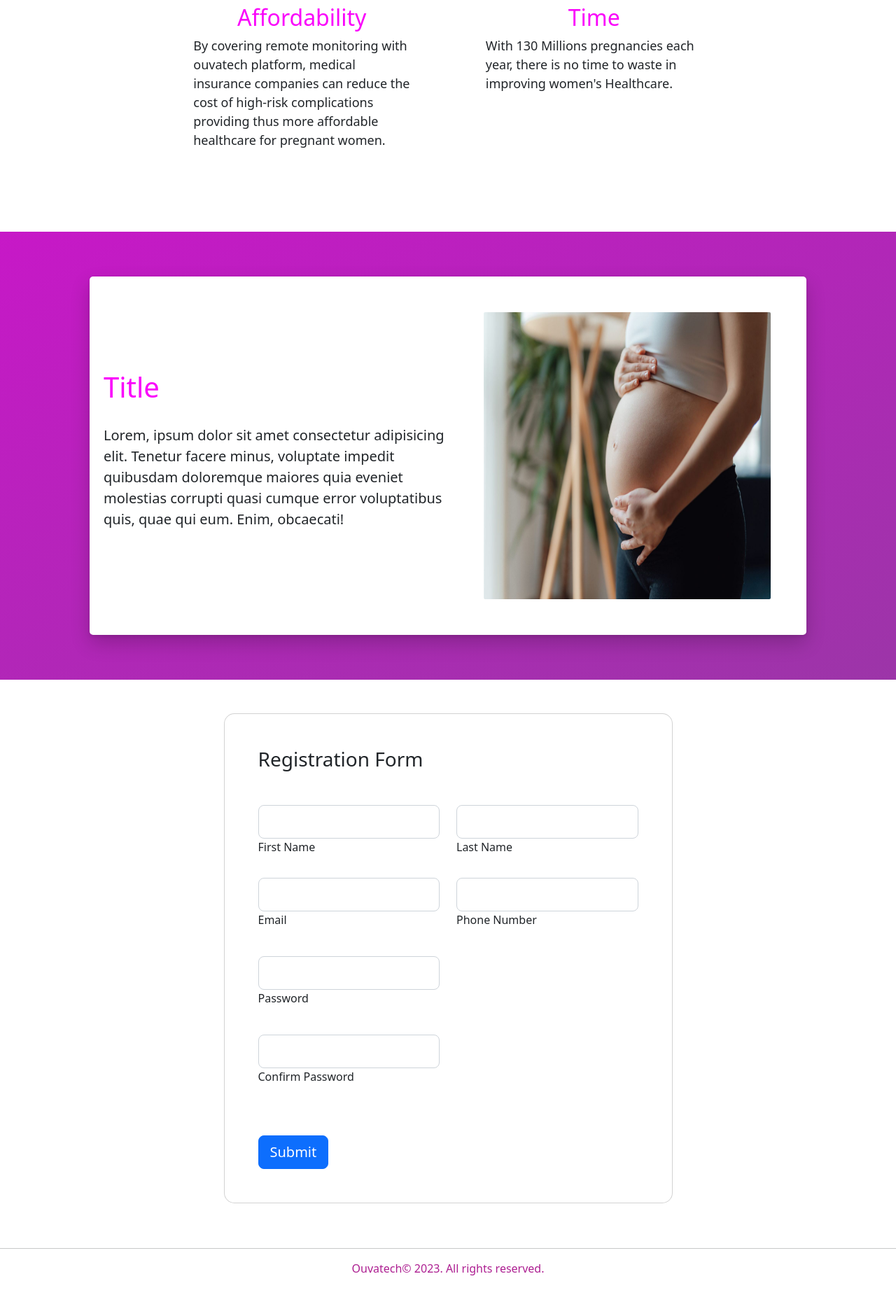
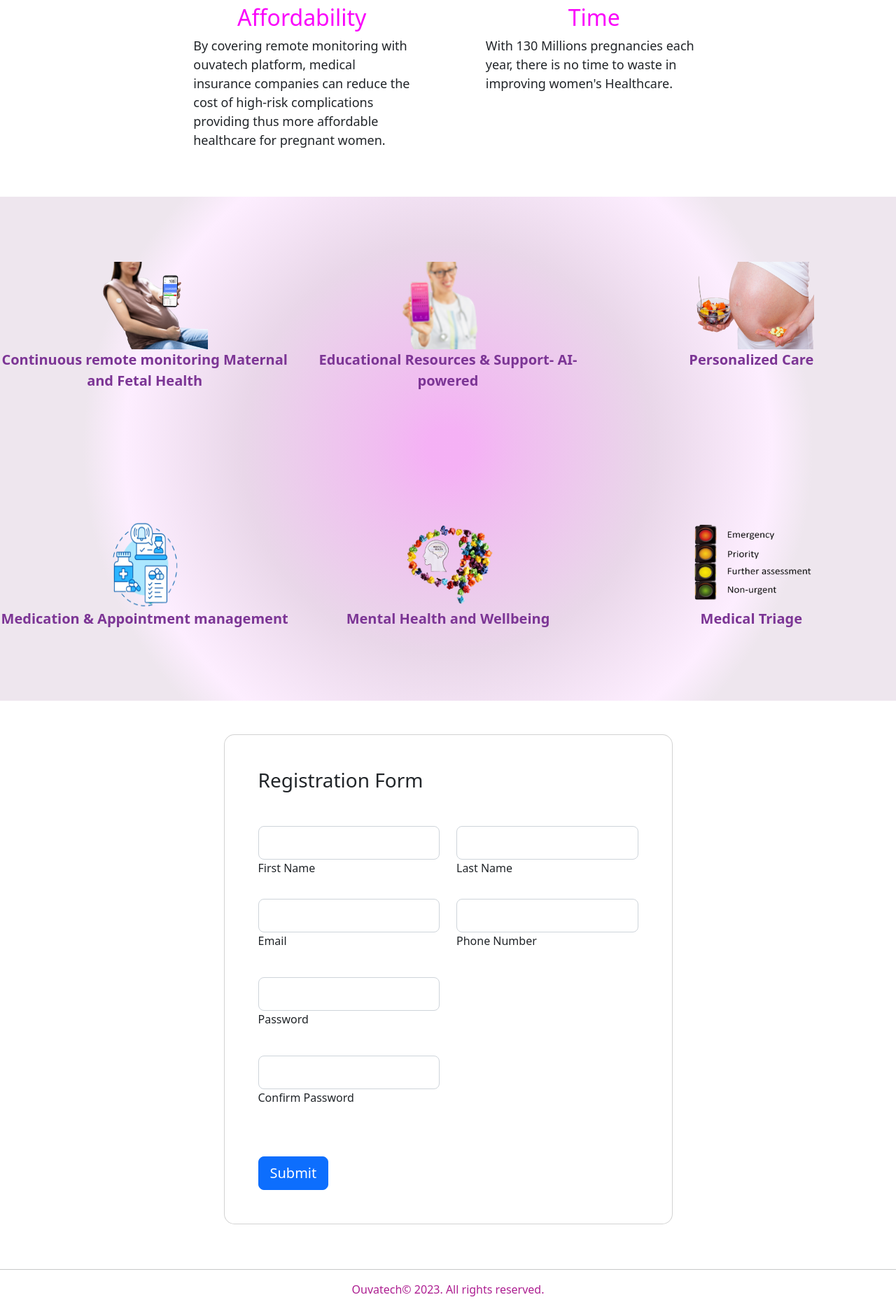
Before and after one commit to Maroun-M/final-pregnacare, a PHP site: page / in a window 1280 px wide. Shown: the part 1278-3148 px from the top of the page at 70% size. Before the commit the page ends 3100 px from the top, so only its background shows below. Run offline with PHP 8.4, Linux system fonts and the light colour scheme.

Commit message:
changed info section

```diff
--- a/index.html
+++ b/index.html
@@ -1,6 +1,5 @@
 <!DOCTYPE html>
 <html lang="en">
-
   <head>
     <meta charset="UTF-8" />
     <meta http-equiv="X-UA-Compatible" content="IE=edge" />
@@ -13,41 +12,58 @@
     <link rel="preconnect" href="https://fonts.gstatic.com" crossorigin />
     <link
       href="https://fonts.googleapis.com/css2?family=Source+Sans+Pro:ital,wght@0,200;0,300;0,400;0,600;0,700;0,900;1,200;1,300;1,400;1,600;1,700;1,900&display=swap"
-        rel="stylesheet" />
-    <link rel="stylesheet" href="https://cdn.jsdelivr.net/npm/bootstrap@5.2.3/dist/css/bootstrap.min.css"
-        integrity="sha384-rbsA2VBKQhggwzxH7pPCaAqO46MgnOM80zW1RWuH61DGLwZJEdK2Kadq2F9CUG65" crossorigin="anonymous" />
+      rel="stylesheet"
+    />
+    <link
+      rel="stylesheet"
+      href="https://cdn.jsdelivr.net/npm/bootstrap@5.2.3/dist/css/bootstrap.min.css"
+      integrity="sha384-rbsA2VBKQhggwzxH7pPCaAqO46MgnOM80zW1RWuH61DGLwZJEdK2Kadq2F9CUG65"
+      crossorigin="anonymous"
+    />
   </head>
 
   <body>
     <nav class="navbar fixed-top navbar-expand-lg navbar-dark">
       <div class="container-fluid">
         <!-- <a class="navbar-brand" href="#">Navbar</a> -->
-            <button class="navbar-toggler" type="button" data-bs-toggle="collapse" data-bs-target="#navbarNavAltMarkup"
-                aria-controls="navbarNavAltMarkup" aria-expanded="false" aria-label="Toggle navigation">
+        <button
+          class="navbar-toggler"
+          type="button"
+          data-bs-toggle="collapse"
+          data-bs-target="#navbarNavAltMarkup"
+          aria-controls="navbarNavAltMarkup"
+          aria-expanded="false"
+          aria-label="Toggle navigation"
+        >
           <span class="navbar-toggler-icon"></span>
         </button>
         <div class="collapse navbar-collapse" id="navbarNavAltMarkup">
           <div class="navbar-nav">
-                    <p class="nav-link" class="nav-link active"
-                        onClick="document.querySelector('.front').scrollIntoView();">
+            <p
+              class="nav-link"
+              class="nav-link active"
+              onClick="document.querySelector('.front').scrollIntoView();"
+            >
               Home
             </p>
-                    <p class="nav-link" onClick="document.querySelector('.logos-wrap').scrollIntoView();">
+            <p
+              class="nav-link"
+              onClick="document.querySelector('.logos-wrap').scrollIntoView();"
+            >
               Features
             </p>
-                    <p class="nav-link"
-                        onClick="document.querySelector('.info-section-wrap').scrollIntoView();">
-
+            <p
+              class="nav-link"
+              onClick="document.querySelector('.info-wrapper').scrollIntoView();"
+            >
               Info
-
             </p>
-                    <p class="nav-link"
-                        onClick="document.querySelector('.vh-150').scrollIntoView();">
-
+            <p
+              class="nav-link"
+              onClick="document.querySelector('.vh-150').scrollIntoView();"
+            >
               Register
-
             </p>
-
           </div>
         </div>
       </div>
@@ -59,9 +75,17 @@
         OUVATECH
       </h1>
 
-        <h2 class="col-sm-12 col-lg-6 content ">
-            Empowering pregnant women to monitor their health and well-being through innovative technology and compassionate care, we are dedicated to improving maternal and fetal health outcomes and promoting a safe and fulfilling pregnancy experience for all women. <br />
-            <button class="m-5 px-5 py-2 btn-ouva-purple" onClick="document.querySelector('.vh-150').scrollIntoView();">Sign Up Now!</button>
+      <h2 class="col-sm-12 col-lg-6 content">
+        Empowering pregnant women to monitor their health and well-being through
+        innovative technology and compassionate care, we are dedicated to
+        improving maternal and fetal health outcomes and promoting a safe and
+        fulfilling pregnancy experience for all women. <br />
+        <button
+          class="m-5 px-5 py-2 btn-ouva-purple"
+          onClick="document.querySelector('.vh-150').scrollIntoView();"
+        >
+          Sign Up Now!
+        </button>
       </h2>
     </div>
     <div class="col-sm-12 col-md-6">
@@ -76,7 +100,10 @@
         <div class="header-container">
           <h2>Journey</h2>
           <p>
-                    Take charge of your pregnancy journey with our innovative femtech platform. From personalized fitness plans to emotional wellness resources, Ouvatech will help you stay healthy and happy throughout your pregnancy.
+            Take charge of your pregnancy journey with our innovative femtech
+            platform. From personalized fitness plans to emotional wellness
+            resources, Ouvatech will help you stay healthy and happy throughout
+            your pregnancy.
           </p>
         </div>
       </div>
@@ -87,7 +114,9 @@
         <div class="header-container">
           <h2>Preventions</h2>
           <p>
-                    From gestational diabetes to preeclampsia, there are many high-risk complications that can occur during pregnancy. With Ouvatech platform, you can stay informed and take action to prevent them.
+            From gestational diabetes to preeclampsia, there are many high-risk
+            complications that can occur during pregnancy. With Ouvatech
+            platform, you can stay informed and take action to prevent them.
           </p>
         </div>
       </div>
@@ -98,7 +127,8 @@
         <div class="header-container">
           <h2>Care</h2>
           <p>
-                    Ouvatech enables you to provide remote care and use advanced triage methods for a safer, more personalized pregnancy experience.
+            Ouvatech enables you to provide remote care and use advanced triage
+            methods for a safer, more personalized pregnancy experience.
           </p>
         </div>
       </div>
@@ -109,7 +139,9 @@
         <div class="header-container">
           <h2>Affordability</h2>
           <p>
-                    By covering remote monitoring with ouvatech platform, medical insurance companies can reduce the cost of high-risk complications providing thus more affordable healthcare for pregnant women.
+            By covering remote monitoring with ouvatech platform, medical
+            insurance companies can reduce the cost of high-risk complications
+            providing thus more affordable healthcare for pregnant women.
           </p>
         </div>
       </div>
@@ -120,13 +152,14 @@
         <div class="header-container">
           <h2>Time</h2>
           <p>
-                    With 130 Millions pregnancies each year, there is no time to waste in improving women's Healthcare.
+            With 130 Millions pregnancies each year, there is no time to waste
+            in improving women's Healthcare.
           </p>
         </div>
       </div>
     </div>
     <!-- end of features wrapper -->
-    <div class="info-section-wrap gradient-custom">
+    <!-- <div class="info-section-wrap gradient-custom">
 
         <div class="info-section-container">
 
@@ -141,27 +174,94 @@
                 </div>
             </div>
         </div>
+    </div> -->
+
+    <div class="info-wrapper">
+      <div class="info-col-container">
+        <div class="info-img-container">
+          <img src="./images/Picture1.png" alt="" />
         </div>
+        <div class="info-title-container">
+          <p>Continuous remote monitoring Maternal and Fetal Health</p>
+        </div>
+      </div>
+      <div class="info-col-container">
+        <div class="info-img-container">
+          <img src="./images/Picture2.png" alt="" />
+        </div>
+        <div class="info-title-container">
+          <p>Educational Resources & Support- AI-powered</p>
+        </div>
+      </div>
+      <div class="info-col-container">
+        <div class="info-img-container">
+          <img src="./images/Picture3.png" alt="" />
+        </div>
+        <div class="info-title-container">
+          <p>Personalized Care</p>
+        </div>
+      </div>
+      <div class="info-col-container">
+        <div class="info-img-container">
+          <img src="./images/Picture4.png" alt="" />
+        </div>
+        <div class="info-title-container">
+          <p>Medication & Appointment management</p>
+        </div>
+      </div>
+      <div class="info-col-container">
+        <div class="info-img-container">
+          <img src="./images/Picture5.png" alt="" />
+        </div>
+        <div class="info-title-container">
+          <p>Mental Health and Wellbeing</p>
+        </div>
+      </div>
+      <div class="info-col-container">
+        <div class="info-img-container">
+          <img src="./images/Picture6.png" alt="" />
+        </div>
+        <div class="info-title-container">
+          <p>Medical Triage</p>
+        </div>
+      </div>
+    </div>
+
     <!-- start of sign up div -->
     <section class="vh-150">
       <div class="container py-5 h-100">
         <div class="row justify-content-center align-items-center h-100">
           <div class="col-12 col-lg-9 col-xl-7">
-                    <div class="card shadow-2-strong card-registration" style="border-radius: 15px">
+            <div
+              class="card shadow-2-strong card-registration"
+              style="border-radius: 15px"
+            >
               <div class="card-body p-4 p-md-5">
                 <h3 class="mb-4 pb-2 pb-md-0 mb-md-5">Registration Form</h3>
                 <form>
                   <div class="row">
                     <div class="col-md-6 mb-4">
                       <div class="form-outline">
-                                            <input type="text" id="firstName" class="form-control form-control-lg" />
-                                            <label class="form-label" for="firstName">First Name</label>
+                        <input
+                          type="text"
+                          id="firstName"
+                          class="form-control form-control-lg"
+                        />
+                        <label class="form-label" for="firstName"
+                          >First Name</label
+                        >
                       </div>
                     </div>
                     <div class="col-md-6 mb-4">
                       <div class="form-outline">
-                                            <input type="text" id="lastName" class="form-control form-control-lg" />
-                                            <label class="form-label" for="lastName">Last Name</label>
+                        <input
+                          type="text"
+                          id="lastName"
+                          class="form-control form-control-lg"
+                        />
+                        <label class="form-label" for="lastName"
+                          >Last Name</label
+                        >
                       </div>
                     </div>
                   </div>
@@ -169,15 +269,26 @@
                   <div class="row">
                     <div class="col-md-6 mb-4 pb-2">
                       <div class="form-outline">
-                                            <input type="email" id="emailAddress"
-                                                class="form-control form-control-lg" />
-                                            <label class="form-label" for="emailAddress">Email</label>
+                        <input
+                          type="email"
+                          id="emailAddress"
+                          class="form-control form-control-lg"
+                        />
+                        <label class="form-label" for="emailAddress"
+                          >Email</label
+                        >
                       </div>
                     </div>
                     <div class="col-md-6 mb-4 pb-2">
                       <div class="form-outline">
-                                            <input type="tel" id="phoneNumber" class="form-control form-control-lg" />
-                                            <label class="form-label" for="phoneNumber">Phone Number</label>
+                        <input
+                          type="tel"
+                          id="phoneNumber"
+                          class="form-control form-control-lg"
+                        />
+                        <label class="form-label" for="phoneNumber"
+                          >Phone Number</label
+                        >
                       </div>
                     </div>
                   </div>
@@ -185,23 +296,38 @@
                   <div class="row">
                     <div class="col-md-6 mb-4 pb-2">
                       <div class="form-outline">
-                                            <input type="password" id="password" class="form-control form-control-lg" />
-                                            <label class="form-label" for="password">Password</label>
+                        <input
+                          type="password"
+                          id="password"
+                          class="form-control form-control-lg"
+                        />
+                        <label class="form-label" for="password"
+                          >Password</label
+                        >
                       </div>
                     </div>
                   </div>
                   <div class="row">
                     <div class="col-md-6 mb-4 pb-2">
                       <div class="form-outline">
-                                            <input type="password" id="confirm-password"
-                                                class="form-control form-control-lg" />
-                                            <label class="form-label" for="confirm-password">Confirm Password</label>
+                        <input
+                          type="password"
+                          id="confirm-password"
+                          class="form-control form-control-lg"
+                        />
+                        <label class="form-label" for="confirm-password"
+                          >Confirm Password</label
+                        >
                       </div>
                     </div>
                   </div>
 
                   <div class="mt-4 pt-2">
-                                    <input class="btn btn-primary btn-lg" type="submit" value="Submit" />
+                    <input
+                      class="btn btn-primary btn-lg"
+                      type="submit"
+                      value="Submit"
+                    />
                   </div>
                 </form>
               </div>
@@ -212,20 +338,18 @@
     </section>
     <!-- end of sign up div -->
 
-
-
-
     <!-- footer container -->
-    <hr >
+    <hr />
     <div class="footer-container">
       <div class="footer-content">
         <p>Ouvatech© 2023. All rights reserved.</p>
       </div>
     </div>
     <!-- footer container end -->
-    <script src="https://cdn.jsdelivr.net/npm/bootstrap@5.2.3/dist/js/bootstrap.min.js"
+    <script
+      src="https://cdn.jsdelivr.net/npm/bootstrap@5.2.3/dist/js/bootstrap.min.js"
       integrity="sha384-cuYeSxntonz0PPNlHhBs68uyIAVpIIOZZ5JqeqvYYIcEL727kskC66kF92t6Xl2V"
-        crossorigin="anonymous"></script>
+      crossorigin="anonymous"
+    ></script>
   </body>
-
 </html>
--- a/style.css
+++ b/style.css
@@ -1,78 +1,86 @@
+.front {
+    background: url("preg.jpeg") no-repeat;
+    background-size: auto;
+    color: white;
+    font-family: 'Source Sans Pro', sans-serif;
+    height: 100vh;
+    width: 100%;
+}
 
-.front{
-    background: url("preg.jpeg")  no-repeat;
-    background-size: auto;
-    color:white;
-    font-family: 'Source Sans Pro', sans-serif;
-    height:100vh;
-    width:100%;
-}
-.content{
+.content {
     font-weight: 200;
 }
+
 .navbar {
     background-color: rgba(0, 0, 0, 0.396);
-    color:white;
+    color: white;
 }
-.btn-ouva-pink{
-    color:white;
+
+.btn-ouva-pink {
+    color: white;
     background-color: deeppink;
 }
-.btn-ouva-purple{
+
+.btn-ouva-purple {
     background: rgb(179, 0, 255);
-    color:white;
-    border:0;
+    color: white;
+    border: 0;
     box-shadow: 10px 10px 8px #88888888;
     transition: 0.3s;
 }
-.btn-ouva-purple:hover{
+
+.btn-ouva-purple:hover {
     background: transparent;
-    color:rgb(179, 0, 255);
-    border: 2px solid black  rgb(179, 0, 255);
+    color: rgb(179, 0, 255);
+    border: 2px solid black rgb(179, 0, 255);
     box-shadow: 10px 10px 8px #88888800;
 
 }
 
 
 
-.logos-wrap{
+.logos-wrap {
     display: flex;
 
-    justify-content: center ;
+    justify-content: center;
     flex-wrap: wrap;
     align-items: center;
     margin: 0 5px 0 5px;
     column-gap: 100px;
-    row-gap:15px;
+    row-gap: 15px;
 }
-.logo-container{
+
+.logo-container {
 
     display: flex;
     align-items: center;
     flex-direction: column;
-    height:360px;
+    height: 360px;
     flex-basis: 25%;
 
 }
-.logo-div{
+
+.logo-div {
     display: flex;
     justify-content: center;
     align-items: center;
     margin-bottom: 5px;
     margin-top: 20px;
     width: 310px;
-    height:60px;
+    height: 60px;
 
 }
-.logo-div img{
+
+.logo-div img {
     width: 60px;
     height: 60px;
 }
-.header-container{
+
+.header-container {
     width: 310px;
 }
 
-.header-container h2{
+.header-container h2 {
     text-align: center;
     color: #fa04fb;
 }
@@ -100,7 +108,7 @@
     background: -webkit-linear-gradient(to bottom right, rgb(255, 0, 179), rgb(199, 157, 193));
 
     background: linear-gradient(to bottom right, rgb(199, 24, 199), rgb(156, 53, 168));
-    margin-top:50px;
+    margin-top: 50px;
 }
 
 .card-registration .select-input.form-control[readonly]:not([disabled]) {
@@ -109,103 +117,190 @@
     padding-left: .75em;
     padding-right: .75em;
 }
+
 .card-registration .select-arrow {
     top: 13px;
 }
 
 
-.navbar-nav p{
+.navbar-nav p {
     cursor: pointer;
     font-size: 16px;
 
 }
 
 
-.col-sm-12{
+.col-sm-12 {
     margin: 0 15px 0 8px;
 }
 
-.footer-container{
+.footer-container {
     text-align: center;
     color: #ad1f91;
 }
 
-.info-section-wrap{
-   display:flex;
-   justify-content:center;
+.info-section-wrap {
+    display: flex;
+    justify-content: center;
     align-items: center;
-    height:80vh;
+    height: 80vh;
 }
 
-.info-section-container{
+.info-section-container {
     display: grid;
     grid-template-columns: 1fr 1fr;
     align-items: center;
-    justify-content:end;
-    height:80%;
-    width:80%;
+    justify-content: end;
+    height: 80%;
+    width: 80%;
     background: #fff;
     border-radius: 5px;
     box-shadow: rgba(0, 0, 0, 0.2) 0px 12px 28px 0px, rgba(0, 0, 0, 0.1) 0px 2px 4px 0px, rgba(255, 255, 255, 0.05) 0px 0px 0px 1px inset;
 }
-.text-container h1{
-    color:#fa04fb;
+
+.text-container h1 {
+    color: #fa04fb;
 }
 
 .text-container {
-    padding-left:20px;
+    padding-left: 20px;
 
 }
-.info-section-container{
-    font-size:20px;
+
+.info-section-container {
+    font-size: 20px;
 }
-.info-section-container p{
+
+.info-section-container p {
     margin-top: 30px;
-    font-size:20px;
+    font-size: 20px;
 }
-.info-section-img-container{
-    height:100%;
-    width:100%;
+
+.info-section-img-container {
+    height: 100%;
+    width: 100%;
     display: flex;
     align-items: center;
     justify-content: center;
 
 }
-.img-container{
+
+.img-container {
     display: flex;
     justify-content: center;
     align-items: center;
-    height:100%;
-    width:100%;
+    height: 100%;
+    width: 100%;
 
 }
+
 .info-section-img-container img {
     border-radius: 2px;
-    height:80%;
-    width:80%;
-}
-
-@media screen and (max-width: 650px){
-    .logos-wrap{
-        display: flex;
-        flex-direction: column;
-        flex-wrap: unset;
-        height:unset
-    }
-    .info-section-container {
-        padding-top:15px;
-        display:flex;
-        flex-direction: column;
-        height:80%;
-    }
-
-    .info-section-container p{
-        font-size: 16px;
-    }
+    height: 80%;
+    width: 80%;
 }
 
 
 
-.header-container p{
-    font-size:18px;
+
+.header-container p {
+    font-size: 18px;
 }
+
+.info-wrapper {
+    display: grid;
+    grid-template-columns: 1fr 1fr 1fr;
+    gap: 20px;
+    justify-content: center;
+    align-items: center;
+    width: 100%;
+    height: 90vh;
+    background: rgb(255, 255, 255);
+    background: radial-gradient(circle, rgba(239, 130, 239, 0.622) 4%, rgba(230, 140, 230, 0.58) 13%, rgb(233, 215, 233) 40%, rgba(253, 238, 255, 1) 63%, rgb(238, 230, 238) 71%);
+
+}
+
+.info-col-container {
+    display: flex;
+    flex-direction: column;
+    justify-content: center;
+    align-items: center;
+    width: 100%;
+
+}
+
+.info-img-container {
+    width: 180px;
+    height: 125px;
+}
+
+.info-img-container img {
+    width: 100%;
+    height: 100%;
+}
+
+.info-title-container {
+    color: #7C3595;
+    font-size: 20px;
+    font-weight: 600;
+    text-align: center;
+    height: 40px;
+}
+
+
+
+@media screen and (max-width: 730px) {
+    .logos-wrap {
+        display: flex;
+        flex-direction: column;
+        flex-wrap: unset;
+        height: unset
+    }
+
+    .info-section-container {
+        padding-top: 15px;
+        display: flex;
+        flex-direction: column;
+        height: 80%;
+    }
+
+    .info-section-container p {
+        font-size: 16px;
+    }
+
+    .info-wrapper {
+        grid-template-columns: 1fr;
+
+        row-gap: 40px;;
+        margin-top: 50px;
+        height: unset;
+
+        background: rgb(255, 255, 255);
+        background: radial-gradient(circle, rgba(239, 130, 239, 0.622) 4%, rgba(237, 116, 236, 0.5803571428571428) 13%, rgb(239, 226, 239) 40%, rgba(253, 238, 255, 1) 63%, rgb(240, 233, 240) 71%);
+    }
+
+    .info-col-container{
+        padding:30px 15px 30px 15px;
+    }
+}
+
+@media screen and (min-width: 730px) and (max-width: 1140px) {
+    .info-wrapper {
+        grid-template-columns: 1fr 1fr;
+
+        row-gap: 40px;;
+        margin-top: 50px;
+        height: unset;
+
+        background: rgb(255, 255, 255);
+        background: radial-gradient(circle, rgba(239, 130, 239, 0.622) 4%, rgba(237, 116, 236, 0.5803571428571428) 13%, rgb(239, 226, 239) 40%, rgba(253, 238, 255, 1) 63%, rgb(239, 225, 241) 71%);
+    }
+
+    .info-col-container{
+        padding:30px 15px 30px 15px;
+    }
+}
+
+body {
+    max-width: 100%;
+}
```
Also changed, not shown: images/Picture.svg (added), images/Picture1.png (added), images/Picture2.png (added), images/Picture3.png (added), images/Picture4.png (added), images/Picture5.png (added), images/Picture6.png (added). Lines whose indentation alone changed are shown as unchanged.
